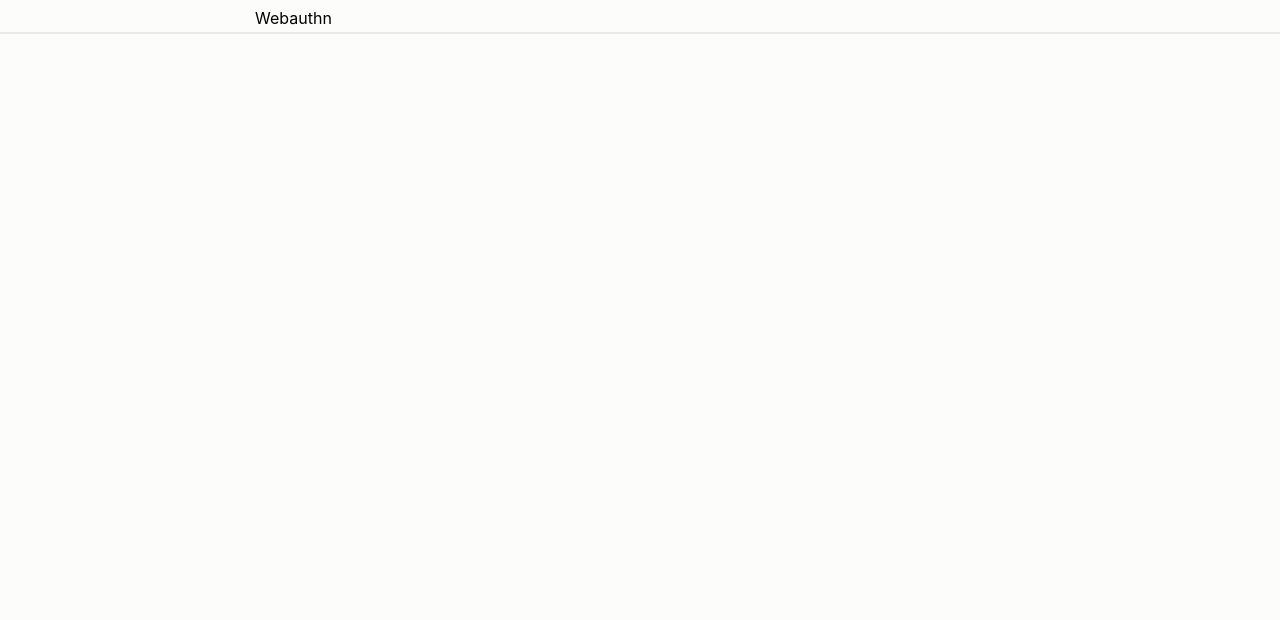
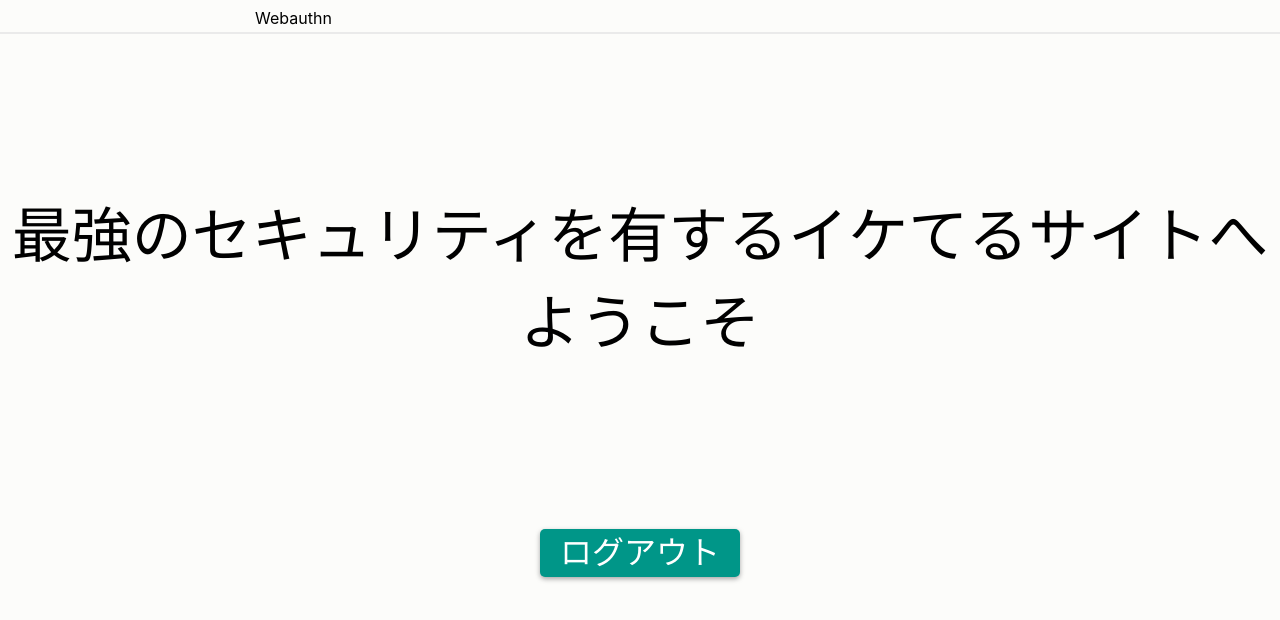
Before and after one commit to kadotami/webauthn, a Nuxt app in the folder vue/: page /main in a window 1280 px wide. Before the commit this address had no page. Shown: the top 620 px of the page. Built offline with nearby package versions, Linux system fonts and the light colour scheme.

Commit message:
add main page

```diff
--- a/vue/pages/login.vue
+++ b/vue/pages/login.vue
@@ -70,6 +70,7 @@ export default {
       }
 
       await this.post(request_body)
+      this.$router.push('main')
     },
     post: async function(data) {
       console.log(data)
--- /dev/null
+++ b/vue/pages/main.vue
@@ -0,0 +1,69 @@
+<template lang="pug">
+  .main
+    .description
+      p 最強のセキュリティを有するイケてるサイトへ<br>ようこそ
+    .links
+      router-link.btn(to="/") ログアウト
+</template>
+
+<script>
+
+export default {
+
+}
+</script>
+
+<style lang="scss" scoped>
+  .description {
+    font-size: 60px;
+    min-height: 60vh;
+    display: flex;
+    justify-content: center;
+    align-items: center;
+    text-align: center;
+  }
+
+  .links {
+    width: 200px;
+    margin: 0 auto;
+    .btn {
+      width: 200px;
+      height: 48px;
+      line-height: 48px;
+      float: left;
+      font-size: 32px;
+      text-align: center;
+      text-decoration: none;
+      background: #009688;
+      color: #fff;
+      border-radius: 5px;
+      box-shadow: 0px 2px 5px #a5a5a5;
+
+      &--last {
+        float: right;
+        background: #3282c9;
+      }
+    }
+  }
+
+  .title {
+    font-family: "Quicksand", "Source Sans Pro", -apple-system, BlinkMacSystemFont, "Segoe UI", Roboto, "Helvetica Neue", Arial, sans-serif; /* 1 */
+    display: block;
+    font-weight: 300;
+    font-size: 100px;
+    color: #35495e;
+    letter-spacing: 1px;
+  }
+
+  .subtitle {
+    font-weight: 300;
+    font-size: 42px;
+    color: #526488;
+    word-spacing: 5px;
+    padding-bottom: 15px;
+  }
+
+  .links {
+    padding-top: 15px;
+  }
+</style>
--- a/vue/pages/registration.vue
+++ b/vue/pages/registration.vue
@@ -68,6 +68,7 @@ export default {
         }
       }
       await this.post(request_body)
+      this.$router.push('main')
     },
     post: async function(data) {
       console.log(data)
```
